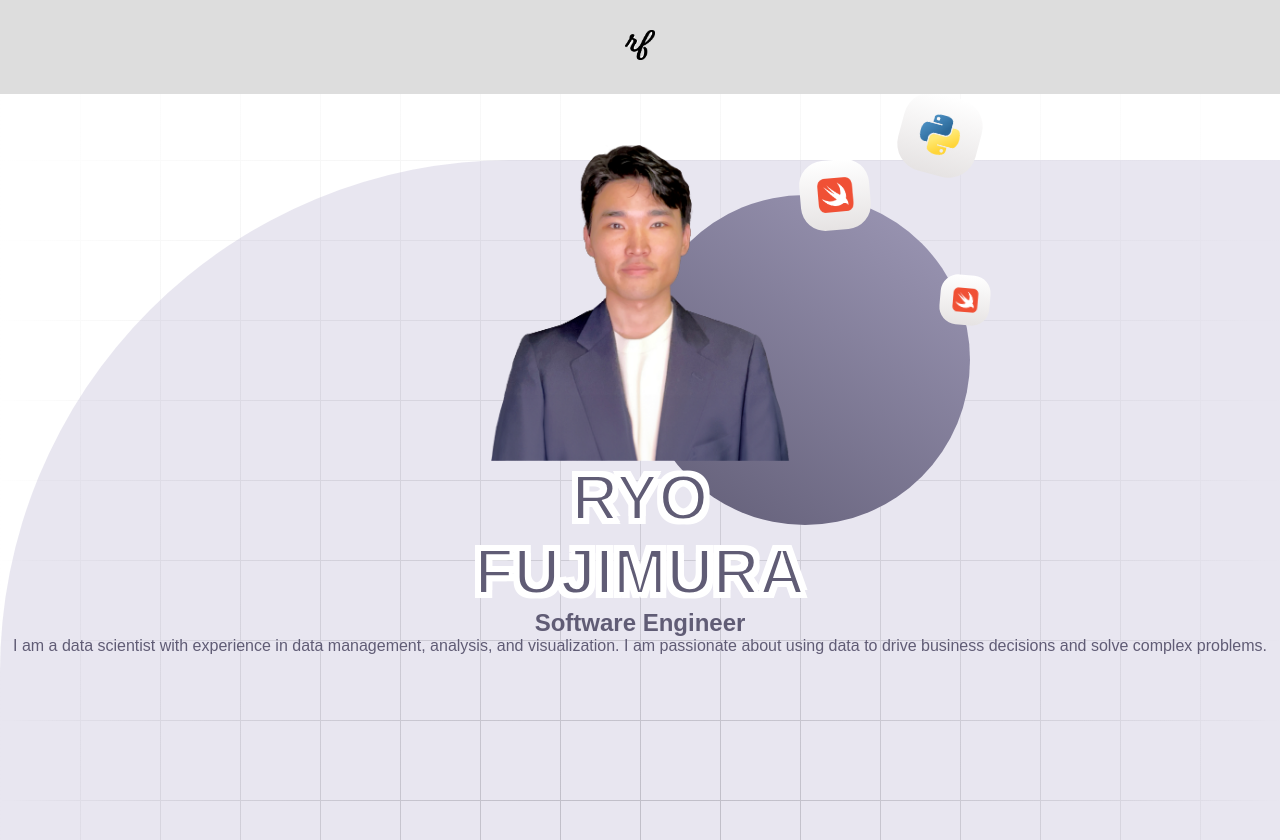
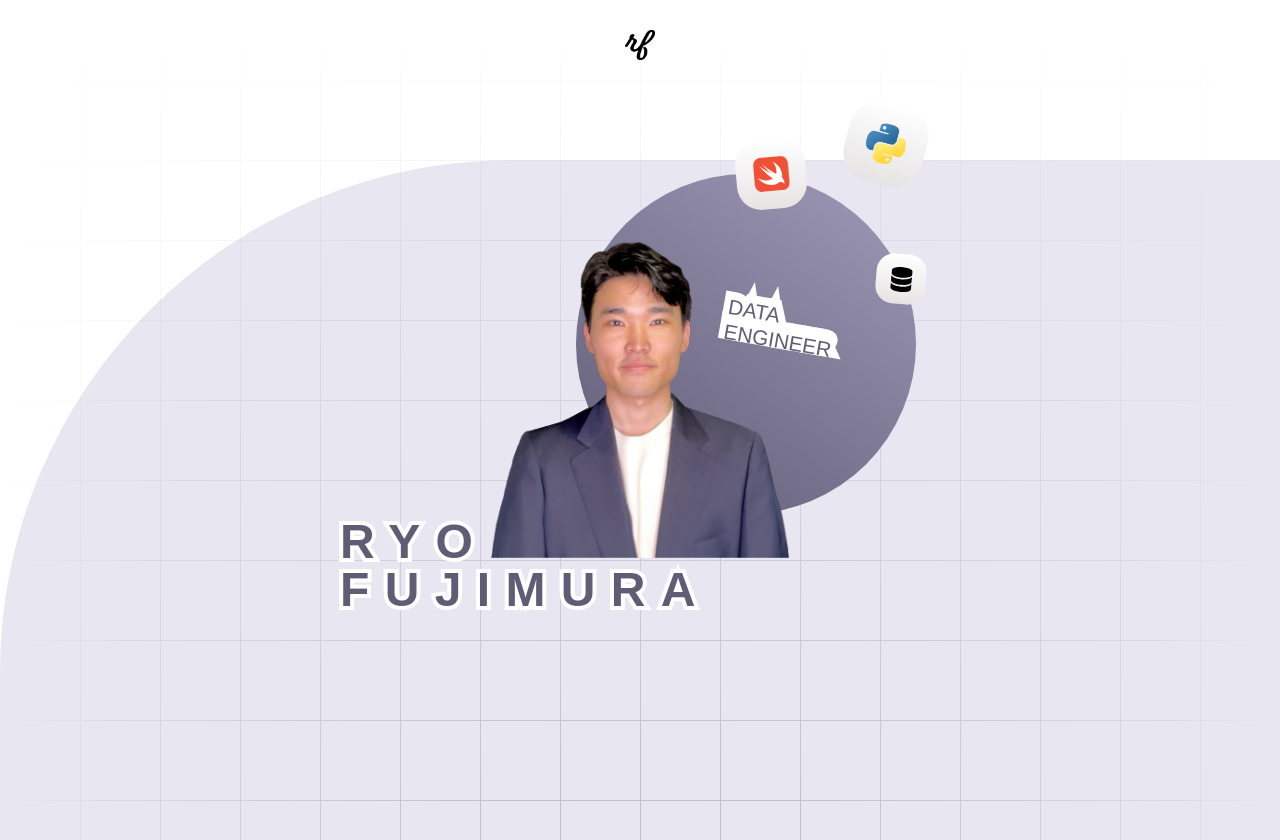
Before and after one commit to ryofujimura/ryofujwebsite, a Flask app: page / in a window 1280 px wide. Shown: the top 840 px of the page. Run offline with Flask 2, Linux system fonts and the light colour scheme; some web fonts are replaced.

Commit message:
name position

```diff
--- a/app.py
+++ b/app.py
@@ -6,7 +6,7 @@ app = Flask(__name__)
 # Define data
 first_name = "RYO"
 last_name = "FUJIMURA"
-title = "Software Engineer"
+title = "DATA<br>ENGINEER"
 description = "I am a data scientist with experience in data management, analysis, and visualization. I am passionate about using data to drive business decisions and solve complex problems."
 featured_skills = ["swift", "database", "python"]
 
--- a/static/style.css
+++ b/static/style.css
@@ -131,8 +131,9 @@ header a {
 }
 
 header a:hover {
-    background-color: #ddd;
-    color: black;
+    /* background-color: #ddd; */
+    /* color: black; */
+    pointer-events: none;
 }
 
 header img {
@@ -160,14 +161,14 @@ header img {
 
 .gradient-circle {
     z-index: -2;
-    width: 330px;
-    height: 330px;
+    width: 340px;
+    height: 340px;
     background: linear-gradient(215deg, #9f9ab8, #605c75);
     border-radius: 50%;
     position: absolute;
     left: calc(50% + 150px);
-    top: 45%;
-    left: 50%;
+    top: 43%;
+    left: 45%;
     transform: translateY(-50%);
     display: flex;
     justify-content: center;
@@ -200,28 +201,29 @@ header img {
     /* margin-bottom: 20px;  */
 }
 
-.text-container {
-    position: relative;
-    display: inline-block;
+.title-wrapper {
+    position: absolute;
+    text-align: left;
+    left: 150px;
+    top: 130px;
+    transform: rotate(10deg);
 }
 
-.outlined-text,
-.no-outline-text {
-    font-size: 180px;
-    font-family: "dT Jakob Variable Concept Regular", sans-serif;
-    font-variation-settings: "wght" 40;
-    font-feature-settings: "calt" 0, "liga" 0;
-    color: purple;
+.title-outline,
+.title-no-outline {
+    font-size: 1.3em;
+    color: #605c75;
 }
 
-.outlined-text {
-    -webkit-text-stroke: 4px white;
-    -webkit-text-fill-color: purple;
-    text-shadow: 2px 2px 0px white, -2px -2px 0px white, 2px -2px 0px white,
-        -2px 2px 0px white;
+.title-outline {
+    line-height: 1;
+    -webkit-text-fill-color: #605c75;
+    -webkit-text-stroke: 13px white;
+    top: 0;
 }
 
-.no-outline-text {
+.title-no-outline {
+    line-height: 1.2;
     position: absolute;
     top: 0;
     left: 0;
@@ -234,12 +236,31 @@ header img {
     margin: 0px;
 }
 
-.name {
-    font-size: 2em;
-    text-shadow: -4px -4px 0 #ffffff, 4px -4px 0 #ffffff, -4px 4px 0 #ffffff,
-        4px 4px 0 #ffffff;
-    color: #605c75;
-    -webkit-text-stroke: 4px #ffffff;
+.name-wrapper {
+    position: relative;
+    display: inline-block;
+
+
+}
+
+.name-outline, .name-no-outline {
+    position: absolute;
+    text-align: left;
+    letter-spacing: 0.32em;
+    font-weight: 800;
+    font-size: 3em;
+}
+
+.name-outline {
+    line-height: 1;
+    -webkit-text-fill-color: #605c75;
+    -webkit-text-stroke: 8px white;
+}
+
+/* The plain overlay text */
+.name-no-outline {
+    line-height: 1;
+    -webkit-text-stroke: 0;
 }
 
 #experience {
--- a/templates/index.html
+++ b/templates/index.html
@@ -43,7 +43,7 @@
                 <div class="gradient-circle">
                     <div
                         class="icon-wrapper"
-                        style="left: 260px; top: -100px; width: 80px; height: 80px; transform: rotate(15deg);">
+                        style="left: 270px; top: -70px; width: 80px; height: 80px; transform: rotate(15deg);">
                         <img
                             src="{{ url_for('static', filename='img-asset/python.png') }}"
                             alt="Profile Picture"
@@ -59,19 +59,20 @@
                     <div class="icon-wrapper"
                          style="left: 300px; top: 80px; width: 50px; height: 50px; transform: rotate(5deg);"">
                         <img
-                            src="{{ url_for('static', filename='img-asset/swift.png') }}"
+                            src="{{ url_for('static', filename='img-asset/database.svg') }}"
                             alt="Profile Picture"
                         />
                     </div>
-
+                    <div class="title-wrapper">
+                        <span class="title-outline">{{ title | safe }}</span>
+                        <span class="title-no-outline" >{{ title | safe }}</span>
+                    </div>
                 </div>
 
-                <div class="name">
-                    <h1>{{ first_name }}</h1>
-                    <h1>{{ last_name }}</h1>
+                <div class="name-wrapper" style="left: -300px; top: -40px;">
+                    <span class="name-outline">{{ first_name }} {{ last_name }}</span>
+                    <span class="name-no-outline">{{ first_name }} {{ last_name }}</span>
                 </div>
-                <h2>{{ title }}</h2>
-                <p>{{ description }}</p>
             </div>
 
             <section id="experience">
```
Also changed, not shown: 1 other file.
